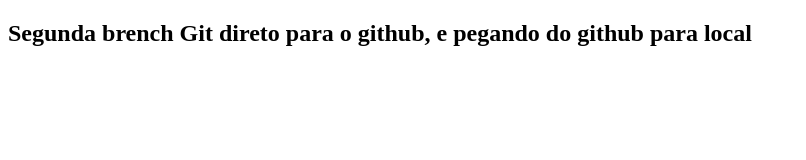
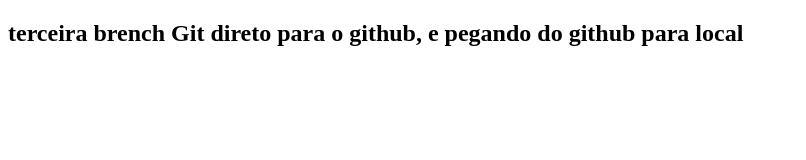
Before and after one commit to AmauriBlanco/git, a plain HTML site: page index.html in a window 1280 px wide. Shown: the whole page, without its empty margins (0-806 px from the left). Drawn offline with Linux system fonts and the light colour scheme.

Commit message:
adicionando uma terceira branch

```diff
--- a/index.html
+++ b/index.html
@@ -7,7 +7,7 @@
     <title>teste git</title>
 </head>
 <body>
-        <h2>Segunda brench Git direto para o github, e pegando do github para local</h2>
+        <h2>terceira brench Git direto para o github, e pegando do github para local</h2>
 
 </body>
 </html>
```
